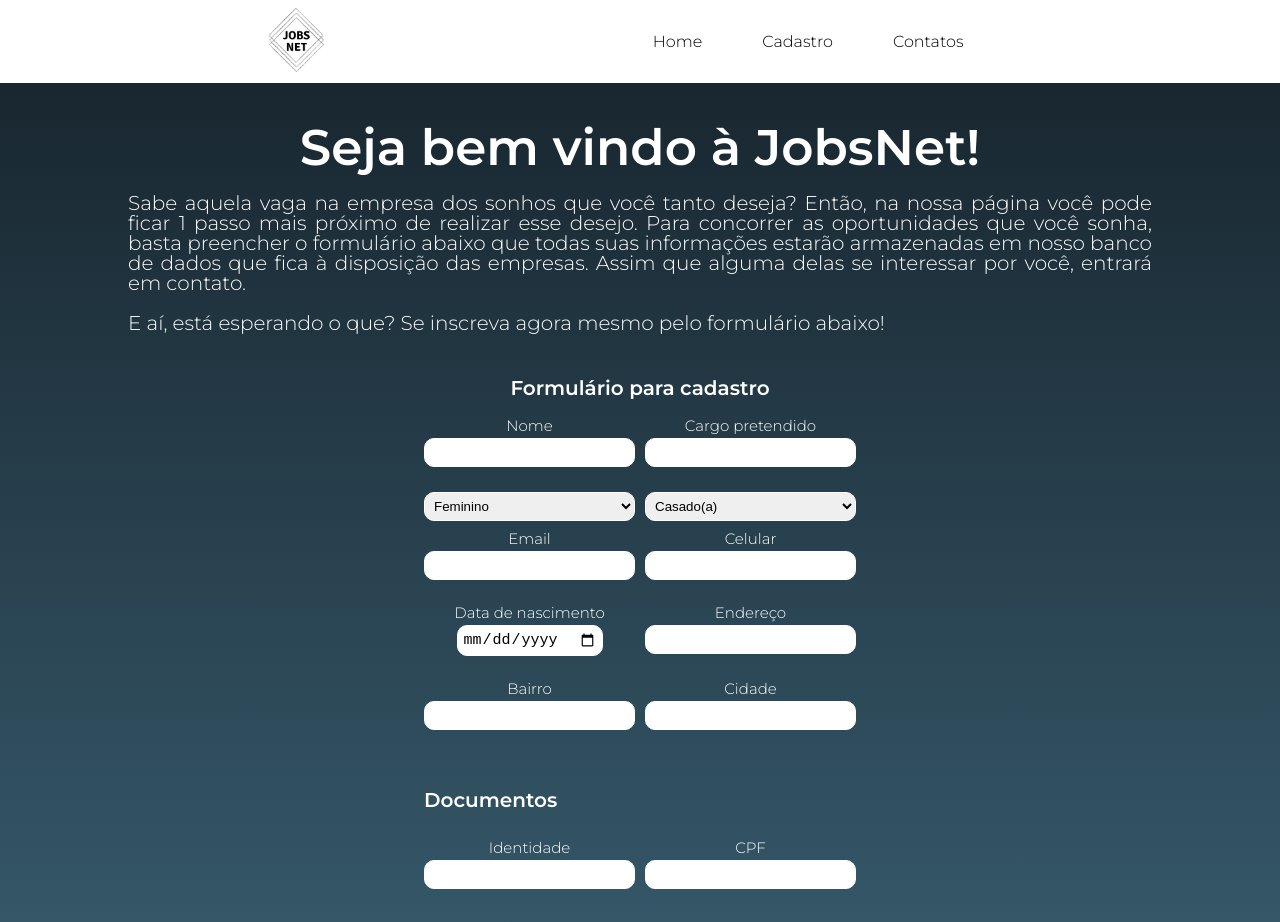
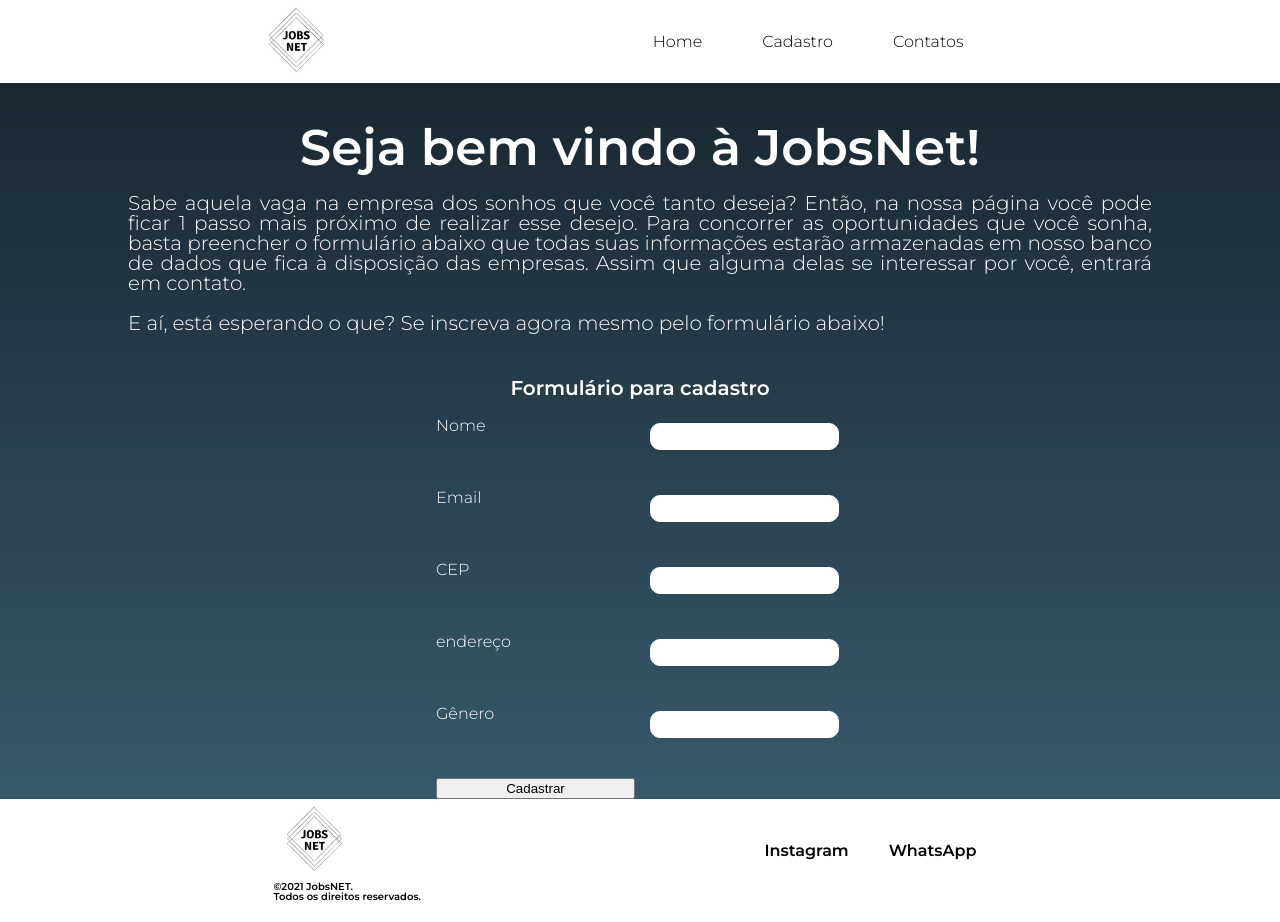
Before and after one commit to pinheiroduda/gama-academy-final-project, a React (Create React App) app in the folder Frontend/: page / in a window 1280 px wide. Shown: the top 922 px of the page. Built offline with nearby package versions, Linux system fonts and the light colour scheme.

Commit message:
feat: change form and cep validation

```diff
--- a/Frontend/package.json
+++ b/Frontend/package.json
@@ -7,6 +7,7 @@
     "@testing-library/jest-dom": "^5.11.4",
     "@testing-library/react": "^11.1.0",
     "@testing-library/user-event": "^12.1.10",
+    "axios": "^0.21.1",
     "react": "^17.0.2",
     "react-dom": "^17.0.2",
     "react-hook-form": "^7.13.0",
--- a/Frontend/src/components/Form/index.js
+++ b/Frontend/src/components/Form/index.js
@@ -1,57 +1,96 @@
 import React from 'react'
-import { useForm } from 'react-hook-form'
+import { useState, useEffect } from 'react'
 
-import Field from '../Field/index'
-import { FormDocumentStyle, Input, FormStyle, Title, Select } from './style'
+import axios from 'axios'
+import { Input, FormStyle, Title, Select } from './style'
+
 const Form = () => {
-  const {
-    register,
-    handleSubmit,
-    formState: { errors }
-  } = useForm()
+  const fetchAddress = async () => {
+    const address = await axios.get(
+      `https://viacep.com.br/ws/${form.cep}/json/`
+    )
+    setForm({ ...form, logradouro: address.data.logradouro })
+  }
 
-  const newUser = user => {
-    console.log(user)
+  const createCandidate = async candidate => {
+    const user = await axios.post('http://localhost:5000/register', form)
+    if (user.status === 200) {
+      alert('deu certo')
+    }
+    alert('deu errado')
   }
+
+  const [form, setForm] = useState({
+    name: '',
+    cep: '',
+    email: '',
+    gender: '',
+    logradouro: ''
+  })
+
+  useEffect(() => {
+    console.log(form)
+  }, [form])
 
   return (
     <>
       <Title> Formulário para cadastro </Title>
-      <FormStyle onSubmit={handleSubmit(newUser)}>
-        <Field.Text label="Nome" type="text" {...register('name')} />
-        <Field.Text
-          label="Cargo pretendido"
-          type="text"
-          {...register('position')}
-        />
-        <Select {...register('gender')}>
-          <option value="female">Feminino</option>
-          <option value="male">Masculino</option>
-          <option value="other">Outro</option>
-        </Select>
-        <Select {...register('marital-status')}>
-          <option value="married">Casado(a)</option>
-          <option value="single">Solteiro(a)</option>
-          <option value="other">Outro</option>
-        </Select>
-        <Field.Text label="Email" type="email" {...register('email')} />
-        <Field.Text label="Celular" type="tel" {...register('tel')} />
-        <Field.Text
-          label="Data de nascimento"
-          type="date"
-          {...register('date')}
-        />
-        <Field.Text label="Endereço" type="text" {...register('address')} />
-        <Field.Text label="Bairro" type="text" {...register('district')} />
-        <Field.Text label="Cidade" type="text" {...register('city')} />
+      <FormStyle>
+        <label>Nome</label>
+        <Input
+          onChange={e => {
+            setForm({ ...form, name: e.target.value })
+          }}
+          value={form.name}
+        ></Input>
+        <label>Email</label>
+        <Input
+          onChange={e => {
+            setForm({ ...form, email: e.target.value })
+          }}
+          value={form.email}
+        ></Input>
+        <label>CEP</label>
+        <Input
+          onBlur={() => {
+            fetchAddress()
+          }}
+          onChange={e => {
+            setForm({ ...form, cep: e.target.value })
+          }}
+          value={form.cep}
+        ></Input>
+        <label>endereço</label>
+        <Input
+          onChange={e => {
+            setForm({ ...form, logradouro: e.target.value })
+          }}
+          value={form.logradouro}
+        ></Input>
+        <label>Gênero</label>
+        <Input
+          onChange={e => {
+            setForm({ ...form, gender: e.target.value })
+          }}
+          value={form.gender}
+        ></Input>
+        {/* <Title>Documentos</Title>
+        <label>Identidade</label>
+        <Input
+          onChange={e => {
+            setForm({ ...form, id: e.target.value })
+          }}
+          value={form.id}
+        ></Input>
+        <label>CPF</label>
+        <Input
+          onChange={e => {
+            setForm({ ...form, cpf: e.target.value })
+          }}
+          value={form.cpf}
+        ></Input> */}
+        <button onClick={() => createCandidate()}>Cadastrar</button>
       </FormStyle>
-      <FormDocumentStyle>
-        <Title> Documentos </Title>
-        <br></br>
-        <Field.Text label="Identidade" type="text" {...register('email')} />
-        <Field.Text label="CPF" type="text" {...register('tel')} />
-      </FormDocumentStyle>
-      <Input type="submit" value="Enviar" />
     </>
   )
 }
--- a/Frontend/src/components/Form/style.js
+++ b/Frontend/src/components/Form/style.js
@@ -13,24 +13,15 @@
   grid-template-columns: repeat(2, 1fr);
 `
 
-export const FormDocumentStyle = styled.form`
-  display: grid;
-  grid-gap: 10px;
-  grid-template-columns: repeat(2, 1fr);
-  margin-top: 5px;
-  padding: 15px;
-`
-
 export const Input = styled.input`
   margin: 5px;
   margin-bottom: 30px;
   border-radius: 10px;
   border: 1px solid #fff;
-  max-width: 20%;
-  width: 100%;
   cursor: pointer;
   padding: 5px;
 `
+
 export const Title = styled.h1`
   font-size: 20px;
   font-weight: bold;
```
Also changed, not shown: 1 other file (tests, documents, lock files or other folders).
